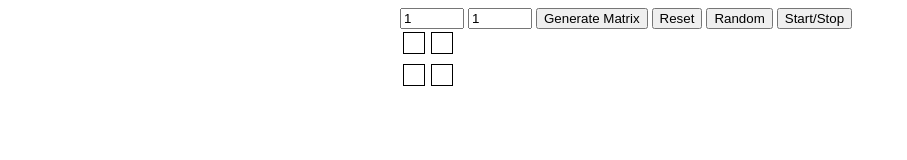
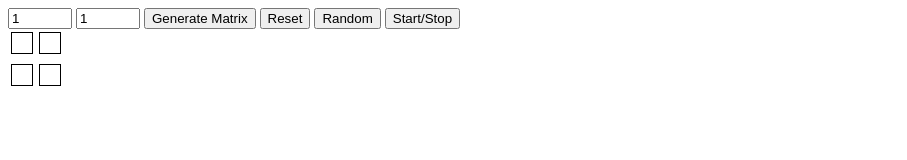
Before and after one commit to s1ckn3zz1337/GameOfLife, a plain HTML site: page index.html in a window 1280 px wide. Shown: the whole page, without its empty margins (0-907 px from the left). Drawn offline with Linux system fonts and the light colour scheme.

Commit message:
Revert "fix merge errors something was missing"
This reverts commit 159b955b7f53149eae0a351c355b6c31bcacfb84.

```diff
--- a/index.html
+++ b/index.html
@@ -6,7 +6,6 @@
     <link rel="stylesheet" href="css/base.css">
 </head>
 <body>
-<div id="gameOfLife">
 <input type="number" id="xSize" value = "1" min="1" max="100"/>
 <input type="number" id="ySize" value= "1" min="1" max="100"/>
 <button type="button" id="generate">Generate Matrix</button>
@@ -15,7 +14,6 @@
 <button type="button" id="start">Start/Stop</button>
 <div id="gameField">
 </div>
-</div>
 <script type="text/javascript" src="js/codebase.js"></script>
 </body>
 </html>
```
Lines whose indentation alone changed are shown as unchanged.
